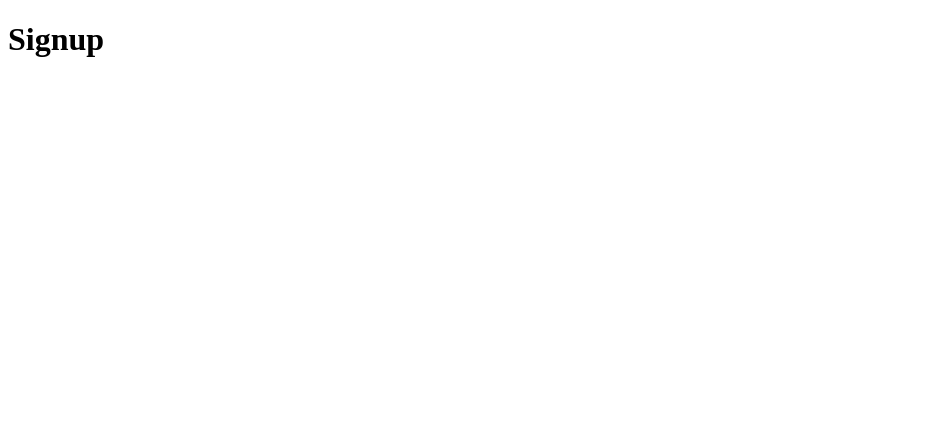
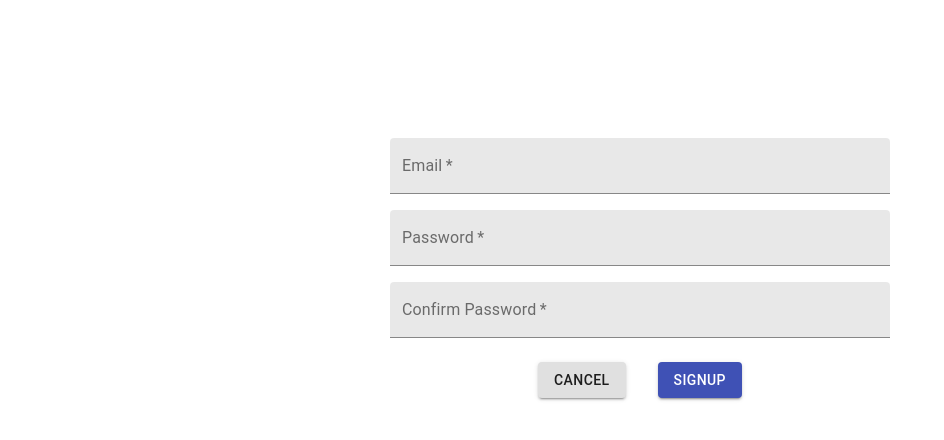
Before and after one commit to Rudissh-kanna/Real-Estate-Catalog, a React (Create React App) app in the folder client/: page /signup in a window 1280 px wide. Shown: the top 440 px of the page, without its empty margins (0-944 px from the left). Built offline with nearby package versions, Linux system fonts and the light colour scheme.

Commit message:
login and signup intigration

```diff
--- a/client/package.json
+++ b/client/package.json
@@ -3,6 +3,8 @@
   "version": "0.1.0",
   "private": true,
   "dependencies": {
+    "@material-ui/core": "^4.12.4",
+    "@mui/material": "^5.10.6",
     "@testing-library/jest-dom": "^5.16.5",
     "@testing-library/react": "^13.4.0",
     "@testing-library/user-event": "^13.5.0",
--- a/client/src/components/Signin.jsx
+++ b/client/src/components/Signin.jsx
@@ -1,9 +1,77 @@
 
+import React, { useState } from "react";
+import { makeStyles } from "@material-ui/core";
+import TextField from "@material-ui/core/TextField";
+import Button from "@material-ui/core/Button";
+
+const useStyles = makeStyles(theme => ({
+  root: {
+    display: "flex",
+    flexDirection: "column",
+    justifyContent: "center",
+    alignItems: "center",
+    padding: theme.spacing(2),
+    marginTop: "9%",
+
+    "& .MuiTextField-root": {
+      margin: theme.spacing(1),
+      width: "500px",
+    },
+    "& .MuiButtonBase-root": {
+      margin: theme.spacing(2),
+    },
+  },
+}));
 
 const Signin = () => {
-    return (
-        <h1>Signin</h1>
-    )
-}
+  const classes = useStyles();
+  const [userDetails, setUserDetails] = useState({});
+
+  const handleChange = e => {
+    setUserDetails({ ...userDetails, [e.target.name]: e.target.value });
+  };
+console.log(userDetails)
+  const handleSubmit = async e => {
+    e.preventDefault();
+    console.log(userDetails);
+    const data = await fetch("http://localhost:8080/login", {
+      method: "POST",
+      headers: {
+        Accept: "application/json",
+        "Content-Type": "application/json",
+      },
+      body: JSON.stringify(userDetails),
+    }).then(data => data.json());
+    console.log(data);
+  };
+  return (
+    <form className={classes.root} onSubmit={handleSubmit}>
+      <TextField
+        label="Email"
+        variant="filled"
+        type="email"
+        name="email"
+        required
+        onChange={handleChange}
+      />
+      <TextField
+        label="Password"
+        variant="filled"
+        type="password"
+        name="password"
+        required
+        onChange={handleChange}
+      />
+      <div>
+        <Button variant="contained">
+          Cancel
+        </Button>
+        <Button type="submit" variant="contained" color="primary">
+          SignIn
+        </Button>
+      </div>
+    </form>
+  );
+};
 
 export default Signin;
--- a/client/src/components/Signup.jsx
+++ b/client/src/components/Signup.jsx
@@ -1,9 +1,98 @@
+import React, { useState } from "react";
+import { makeStyles } from "@material-ui/core";
+import TextField from "@material-ui/core/TextField";
+import Button from "@material-ui/core/Button";
 
+const useStyles = makeStyles(theme => ({
+  root: {
+    display: "flex",
+    flexDirection: "column",
+    justifyContent: "center",
+    alignItems: "center",
+    padding: theme.spacing(2),
+    marginTop: "9%",
+
+    "& .MuiTextField-root": {
+      margin: theme.spacing(1),
+      width: "500px",
+    },
+    "& .MuiButtonBase-root": {
+      margin: theme.spacing(2),
+    },
+  },
+}));
 
 const Signup = () => {
-    return (
-        <h1>Signup</h1>
-    )
-}
+  const classes = useStyles();
+  const [userDetails, setUserDetails] = useState({
+    email: "",
+    password: "",
+    confirmPassword: "",
+  });
+  const [error, setError] = useState({});
+
+  const handleChange = e => {
+    setUserDetails({ ...userDetails, [e.target.name]: e.target.value });
+  };
+  // console.log(userDetails)
+  const handleSubmit = async e => {
+    e.preventDefault();
+    // console.log(userDetails);
+
+    const data = await fetch("http://localhost:8080/signup", {
+      method: "POST",
+      headers: {
+        Accept: "application/json",
+        "Content-Type": "application/json",
+      },
+      body: JSON.stringify(userDetails),
+    }).then(data => data.json());
+    console.log("dataa", data);
+    if (data.status === "sucess") {
+      alert("Sucess !!!");
+    } else {
+      setError(data.message);
+      // alert(data.message)
+    }
+  };
+  console.log(error);
+  return (
+    <form className={classes.root} onSubmit={handleSubmit}>
+      <TextField
+        label="Email"
+        variant="filled"
+        type="email"
+        name="email"
+        // error={error}
+        required
+        onChange={handleChange}
+      />
+      <TextField
+        label="Password"
+        variant="filled"
+        type="password"
+        name="password"
+        required
+        // error={error}
+        onChange={handleChange}
+      />
+      <TextField
+        label="Confirm Password"
+        variant="filled"
+        type="password"
+        name="confirmpassword"
+        // error={error}
+        required
+        onChange={handleChange}
+      />
+      <div>
+        <Button variant="contained">Cancel</Button>
+        <Button type="submit" variant="contained" color="primary">
+          Signup
+        </Button>
+      </div>
+    </form>
+  );
+};
 
 export default Signup;
```
Also changed, not shown: client/src/components/signup.css (added, +149 -0 lines), 1 other file (tests, documents, lock files or other folders).
